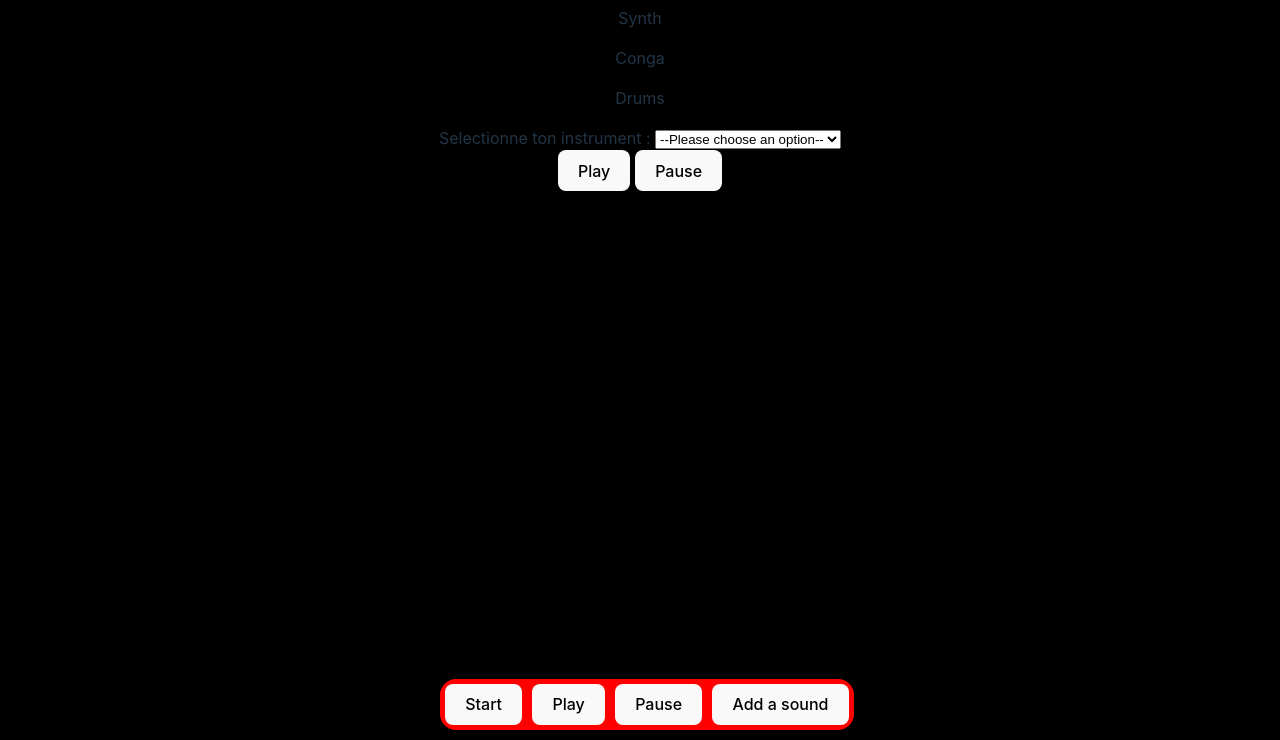
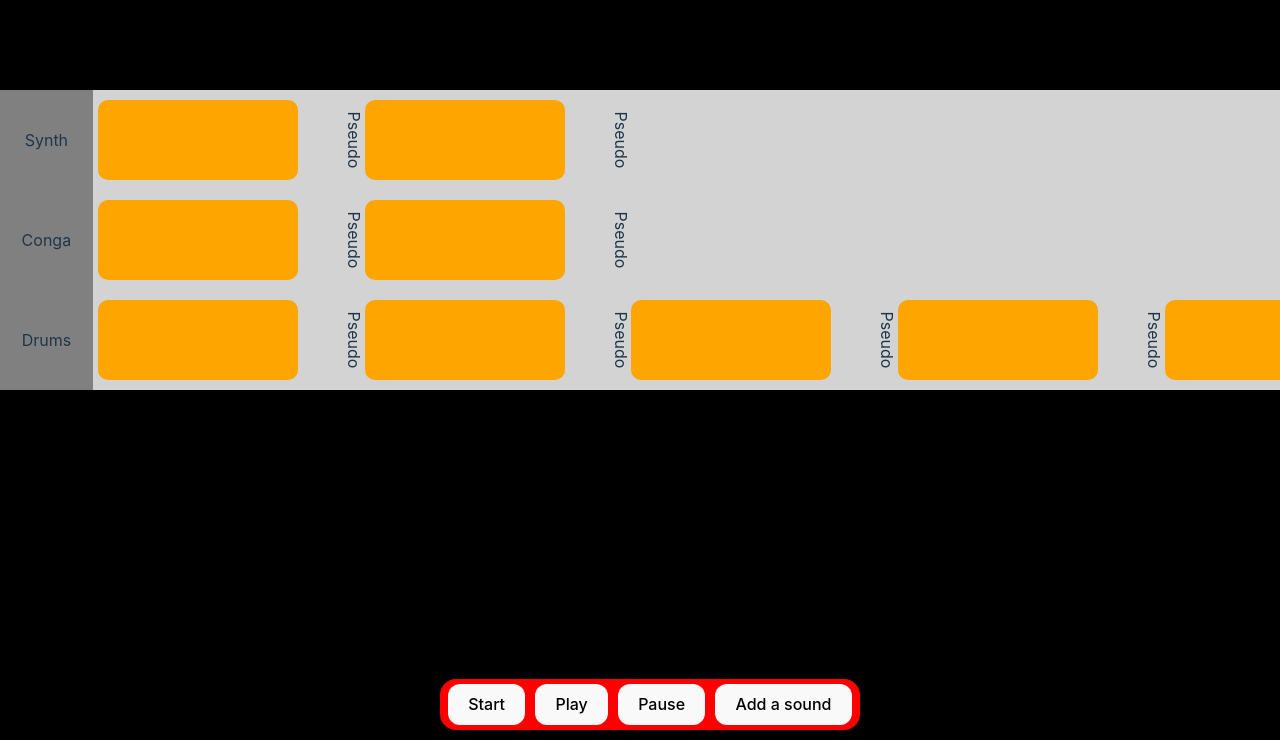
Before and after one commit to P4tt4te/concerto-experience, a website built with Vite: page index.html in a window 1280 px wide. Shown: the part 60-800 px from the top of the page. Built offline with nearby package versions, Linux system fonts and the light colour scheme; files whose address does not match are found by name.

Commit message:
feat: socket number of users & style

```diff
--- a/index.html
+++ b/index.html
@@ -10,12 +10,13 @@
     <div id="app">
       <nav id="sidebar">
         <h1>Online Sound Machine</h1>
+        <p>Number of users : <span id="numberOfUsers">0</span></p>
       </nav>
       <div id="toolbar">
         <button id="soundButton">Start</button>
         <button>Play</button>
         <button>Pause</button>
-        <button>Add a sound</button>
+        <button id="addButton">Add a sound</button>
       </div>
       <div id="timeline">
         <div id="timeline-legend">
@@ -24,9 +25,52 @@
           <p>Drums</p>
         </div>
         <div id="timeline-content">
-          <div id="timeline-content-synth"></div>
-          <div id="timeline-content-conga"></div>
-          <div id="timeline-content-drums"></div>
+          <div id="timeline-content-synth">
+            <div class="timeline-card">
+              <div class="timeline-card-content"></div>
+              <span>Pseudo</span>
+            </div>
+            <div class="timeline-card">
+              <div class="timeline-card-content"></div>
+              <span>Pseudo</span>
+            </div>
+          </div>
+          <div id="timeline-content-conga">
+            <div class="timeline-card">
+              <div class="timeline-card-content"></div>
+              <span>Pseudo</span>
+            </div>
+            <div class="timeline-card">
+              <div class="timeline-card-content"></div>
+              <span>Pseudo</span>
+            </div>
+          </div>
+          <div id="timeline-content-drums">
+            <div class="timeline-card">
+              <div class="timeline-card-content"></div>
+              <span>Pseudo</span>
+            </div>
+            <div class="timeline-card">
+              <div class="timeline-card-content"></div>
+              <span>Pseudo</span>
+            </div>
+            <div class="timeline-card">
+              <div class="timeline-card-content"></div>
+              <span>Pseudo</span>
+            </div>
+            <div class="timeline-card">
+              <div class="timeline-card-content"></div>
+              <span>Pseudo</span>
+            </div>
+            <div class="timeline-card">
+              <div class="timeline-card-content"></div>
+              <span>Pseudo</span>
+            </div>
+            <div class="timeline-card">
+              <div class="timeline-card-content"></div>
+              <span>Pseudo</span>
+            </div>
+          </div>
         </div>
       </div>
       <div id="machine">
@@ -37,14 +81,13 @@
             <option value="synth">Synth</option>
             <option value="conga">Conga</option>
             <option value="drums">Drums</option>
-        </select>
+          </select>
         </div>
-        <div class="machine-grid">
-        </div>
+        <div class="machine-grid"></div>
         <button id="machine-play">Play</button>
         <button id="machine-pause">Pause</button>
+        <button id="machine-save">Send on Timeline</button>
       </div>
-
     </div>
     <script type="module" src="/main.js"></script>
   </body>
--- a/machine.js
+++ b/machine.js
@@ -102,6 +102,9 @@ export async function initSound() {
   document
     .querySelector("#machine-play")
     .addEventListener("click", soundMachine);
+    document.querySelector("#addButton").addEventListener("click",() => {
+      document.querySelector("#machine").classList.toggle("on");
+    })
 }
 
 //lit l'instrument selectionné et vérifie si il existe
--- a/main.js
+++ b/main.js
@@ -5,11 +5,18 @@ import { initSound, soundMachine } from "./machine";
 import { io } from "socket.io-client";
 
 const socket = io("localhost:3000");
+let numberOfUsers = 0;
 
 // client-side
 socket.on("connect", () => {
   console.log(socket.id); // x8WIv7-mJelg7on_ALbx
+  socket.on("numberOfUsers", (arg) => getNumberOfUsers(arg));
+  socket.emit("getNumberOfUsers");
 });
+
+function getNumberOfUsers(arg) {
+  document.querySelector("#numberOfUsers").textContent = arg.number;
+}
 
 document.querySelector("#soundButton")?.addEventListener("click", async () => {
   initSound();
--- a/style.css
+++ b/style.css
@@ -53,8 +53,9 @@ nav {
   background: grey;
   height: 50px;
   display: flex;
+  justify-content: space-between;
   align-items: center;
-  padding-left: 10px;
+  padding: 0px 10px;
 }
 
 #toolbar {
@@ -65,11 +66,11 @@ nav {
   display: flex;
   background: red;
   gap: 10px;
-  padding: 5px;
+  padding: 5px 8px;
 }
 
 button {
-  border-radius: 8px;
+  border-radius: 12px;
   border: 1px solid transparent;
   padding: 0.6em 1.2em;
   font-size: 1em;
@@ -87,7 +88,66 @@ button:focus-visible {
   outline: 4px auto -webkit-focus-ring-color;
 }
 
+/* timeline style */
+
+#timeline {
+  display: flex;
+  height: 300px;
+  margin-top: 100px;
+}
+
+#timeline-legend {
+  display: flex;
+  flex-direction: column;
+  justify-content: space-around;
+  width: 100px;
+  background: gray;
+}
+
+#timeline-content {
+  display: flex;
+  flex-direction: column;
+  width: 100%;
+  background: lightgray;
+  overflow-x: scroll;
+}
+
+#timeline-content > div {
+  height: 100px;
+  display: flex;
+  padding: 10px 5px;
+  gap: 10px
+}
+
+.timeline-card {
+  display: flex;
+}
+
+.timeline-card > span {
+  transform: rotateZ(90deg);
+}
+
+.timeline-card-content {
+  height: 100%;
+  width: 200px;
+  background: orange;
+  border-radius: 10px;
+}
+
 /* machine style */
+
+#machine {
+  position: fixed;
+  left: 30%;
+  bottom: -2000px;
+  background: red;
+  padding: 5px 10px;
+  border-radius: 12px;
+}
+
+#machine.on {
+  bottom: 200px;
+}
 
 .machine-grid {
   display: flex;
```
